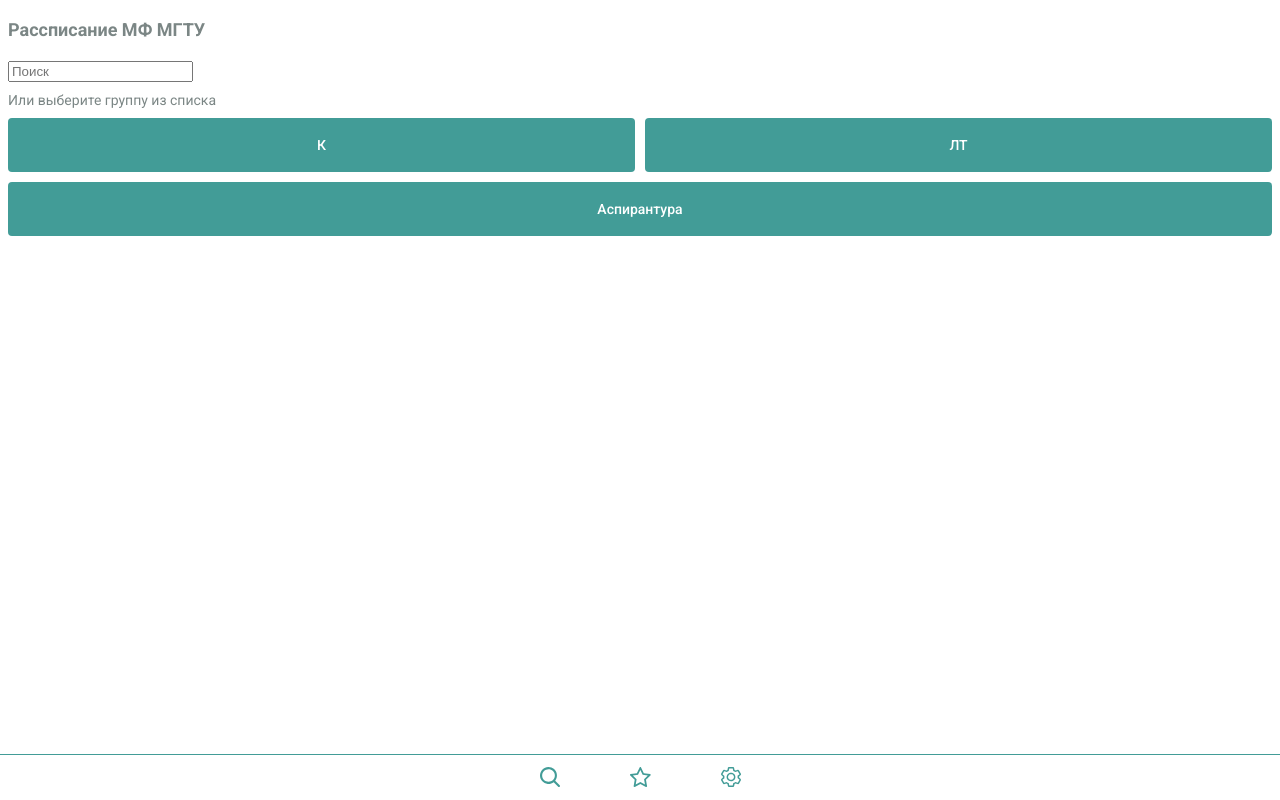
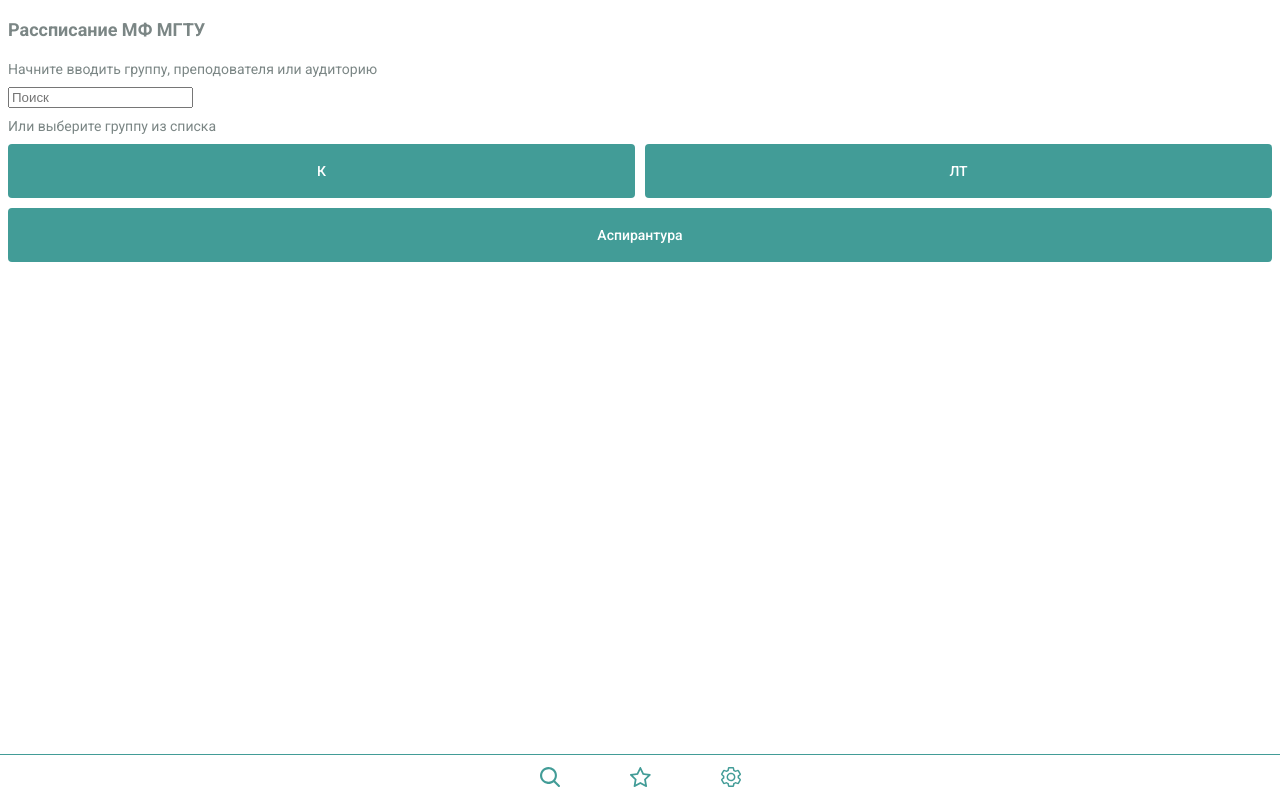
Before and after one commit to Psiniy-programmer/mfrsap, a React (Create React App) app: page / in a window 1280 px wide. Built offline with nearby package versions, Linux system fonts and the light colour scheme; no server answers.

Commit message:
routing refactor

```diff
--- a/src/Components/SearchPage/DepartmentList/DepartmentList.jsx
+++ b/src/Components/SearchPage/DepartmentList/DepartmentList.jsx
@@ -1,18 +1,24 @@
 import React, {Component} from 'react';
 import {connect} from "react-redux";
 import MenuItem from "../../Items/MenuItem/MenuItem";
+import {Link} from "react-router-dom";
+import {changeLangEngToRus} from "../../../helpers/helpers";
 import './style.css';
-import {Link} from "react-router-dom";
+
 
 class DepartmentList extends Component {
     getFacultyList() {
-        const { links, match } = this.props;
+        const { match } = this.props;
         let list = [];
-        let str;
+        let str = '';
         let curID;
+        // Кидаем в str название факультета
+        for (let i = 1; i < match.url.length; i++) str += match.url[i];
+        // переворачиваем в нужынй язык для поиска id факультета
+        str = changeLangEngToRus(str);
         // Получаем id факультета
         this.props.facultyList.map(item => {
-            if (this.props.facName === item.facultyname) curID = item.facultyid;
+            if (str === item.facultyname) curID = item.facultyid;
         })
         // Составляем список кафедр
         this.props.groupsList.map(item => {
@@ -37,14 +43,14 @@
                 default : break;
             }
             str += item.match(/\d+/g)[0];
+            console.log('test');
             return <>
                 <Link onClick={() => {this.props.dispatchLink('department', str)}}
-                      to={`/facultyId=${links.faculty}/${str}`}>
+                      to={`${match.url}/${str}`}>
                     <MenuItem text={item}/>
                 </Link></>
         })
     }
-    // to={`/facultyId=${links.faculty}/department=${links.department}`}>
     render() {
         return (
             <div className={`DepartmentList`}>
--- a/src/Components/SearchPage/Search/Search.jsx
+++ b/src/Components/SearchPage/Search/Search.jsx
@@ -7,16 +7,8 @@
     findItem() {
         this.props.onFindItem(this.nameInput.value);
     }
-    getFacInfo(facName) {
-        this.props.facultyList.map(item => {
-            if (item.facultyname === facName) {
-                console.log(item)
-            }
-        })
-    }
 
     render() {
-        // console.log(this.getFacInfo('ЛТ'))
         return (
             <div className={'Search'}>
                 <input
@@ -32,18 +24,13 @@
                 </p>
                 {
                     this.props.findInput.length === 0 ? <div className={'SearchButtons'}>
-                        <Link
-                            onClick={() => this.props.dispatchLink('faculty','31')}
-                            to={`/facultyId=31`}>
+                        <Link to={`/K`}>
                             <span>К</span>
                         </Link>
-                        <Link
-                            onClick={() => this.props.dispatchLink('faculty','32')}
-                            to={`/facultyId=32`}>
+                        <Link to={`/LT`}>
                             <span>ЛТ</span>
                         </Link>
-                        <Link onClick={() => this.props.dispatchLink('faculty','33')}
-                              to={`/facultyId=33`}>
+                        <Link to={`/Aspirant`}>
                             <span>Аспирантура</span>
                         </Link>
                     </div> : <span>kek</span>
--- a/src/Components/SearchPage/SearchPage.jsx
+++ b/src/Components/SearchPage/SearchPage.jsx
@@ -1,28 +1,25 @@
 import React, {Component} from 'react';
 import './style.css';
-import {connect} from "react-redux";
+import {connect} from 'react-redux';
+import {changeLangEngToRus, changeLangRusToEng, findFacultyName} from '../../helpers/helpers.js'
 
 class SearchPage extends Component {
-    // переводим язык из адресной строки
-    changeLang(word) {
-        let str;
-        switch (word[0].toLowerCase()) {
-            case 'k' : str = 'К'; break;
-            case 'l' : str = 'ЛТ'; break;
-            case 'a' : str = 'Аспирантура'; break;
-            default : break;
-        }
-        return str;
-    }
-
     // Динамичное подставление нужной инфы
     dynamic() {
         const { match } = this.props; // деструктурируем для удобства
-        // подставление для инфы
+        // Генерим описания к шапке
         if (match !== undefined) {
-            console.log(match.url)
-            return this.changeLang(match.params.department)
-        } else return <></>
+            switch(match.path) {
+                case '/:faculty' : {
+                    return findFacultyName(match.url);
+                }
+                case '/:faculty/:department': {
+                    return changeLangEngToRus(match.params.department);
+                }
+                // case '/:faculry/'
+
+            }
+        } else return <>Начните вводить группу, преподователя или аудиторию</>
     }
 
     render() {
@@ -30,7 +27,6 @@
             <div className={'SearchPage'}>
                 <h1 className={'SearchTittle'}>Рассписание МФ МГТУ</h1>
                 <p className={'SearchDescription'}>
-                    {/*{this.props.description}*/}
                     {this.dynamic()}
                 </p>
             </div>
--- a/src/RoutesGenerate.jsx
+++ b/src/RoutesGenerate.jsx
@@ -8,9 +8,6 @@
 import TittleApp from "./Components/TittleApp/TittleApp";
 
 class RoutesGenerate extends Component {
-    generateCourseListRoutes() {
-        {}
-    }
 
     render() {
         return <>
@@ -22,29 +19,13 @@
             }}
             />
 
-            <Route path={`/:faculty`} render={(routerProps) => <>
+            <Route exact path={`/:faculty`} render={(routerProps) => <>
                 <SearchPage {...routerProps}/>
-                <DepartmentList facName={`К`} {...routerProps}/>
+                <DepartmentList {...routerProps}/>
             </>}
             />
 
-            {/*<Route exact path={`/facultyId=31`} render={() => <>*/}
-            {/*    <SearchPage description={`Космический факультет`}/>*/}
-            {/*    <DepartmentList facName={`К`}/>*/}
-            {/*</>}*/}
-            {/*/>*/}
-            {/*<Route exact path={`/facultyId=32`} render={() => <>*/}
-            {/*    <SearchPage description={`Лесной факультет`}/>*/}
-            {/*    <DepartmentList facName={`ЛТ`}/>*/}
-            {/*</>}*/}
-            {/*/>*/}
-            {/*<Route exact path={`/facultyId=33`} render={() => <>*/}
-            {/*    <SearchPage description={`Аспирантура`}/>*/}
-            {/*    <DepartmentList facName={'Аспирантура'}/>*/}
-            {/*</>}*/}
-            {/*/>*/}
-
-            <Route path={`/facultyId=31/:department`} render={(routerProps) => <>
+            <Route exact path={`/:faculty/:department`} render={(routerProps) => <>
                 <SearchPage description={`Кафедра `} {...routerProps}/>
                 <CourseList {...routerProps}/>
             </>}
--- /dev/null
+++ b/src/helpers/helpers.js
@@ -0,0 +1,35 @@
+const changeLangEngToRus = (word) => {
+    let str;
+    switch (word[0].toLowerCase()) {
+        case 'k' : str = 'К'; break;
+        case 'l' : str = 'ЛТ'; break;
+        case 'a' : str = 'Аспирантура'; break;
+        default : break;
+    }
+    return str;
+}
+
+const changeLangRusToEng = (word) => {
+    let str;
+    switch (word[0].toUpperCase()) {
+        case 'К' : str = 'K'; break;
+        case 'Л' : str = 'LT'; break;
+        case 'А' : str = 'Aspirant'; break;
+        default : break;
+    }
+    return str;
+}
+
+const findFacultyName = (word) => {
+    let str = '';
+    for (let i = 1; i < word.length; i++) str += word[i];
+    switch (str.toLowerCase()) {
+        case 'k' : str = 'Космический факультет'; break;
+        case 'lt' : str = 'Лесной факультет'; break;
+        case 'aspirant' : str = 'Аспирантура'; break;
+        default : break;
+    }
+    return str;
+}
+
+export {changeLangEngToRus, changeLangRusToEng, findFacultyName}
```
